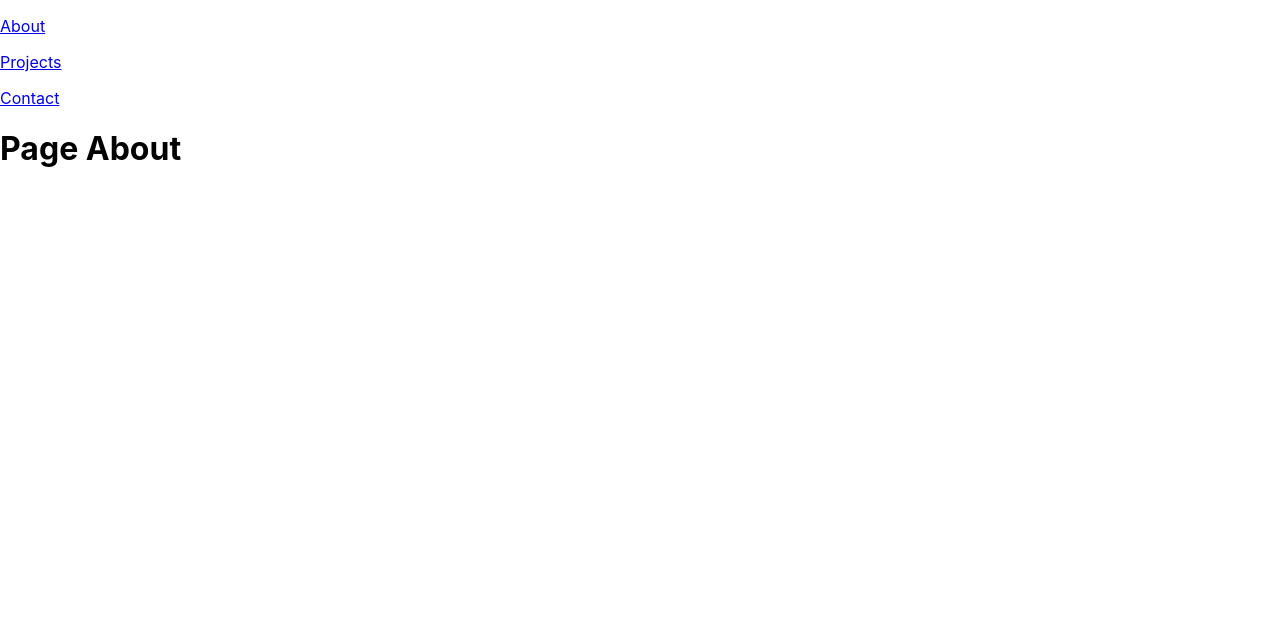
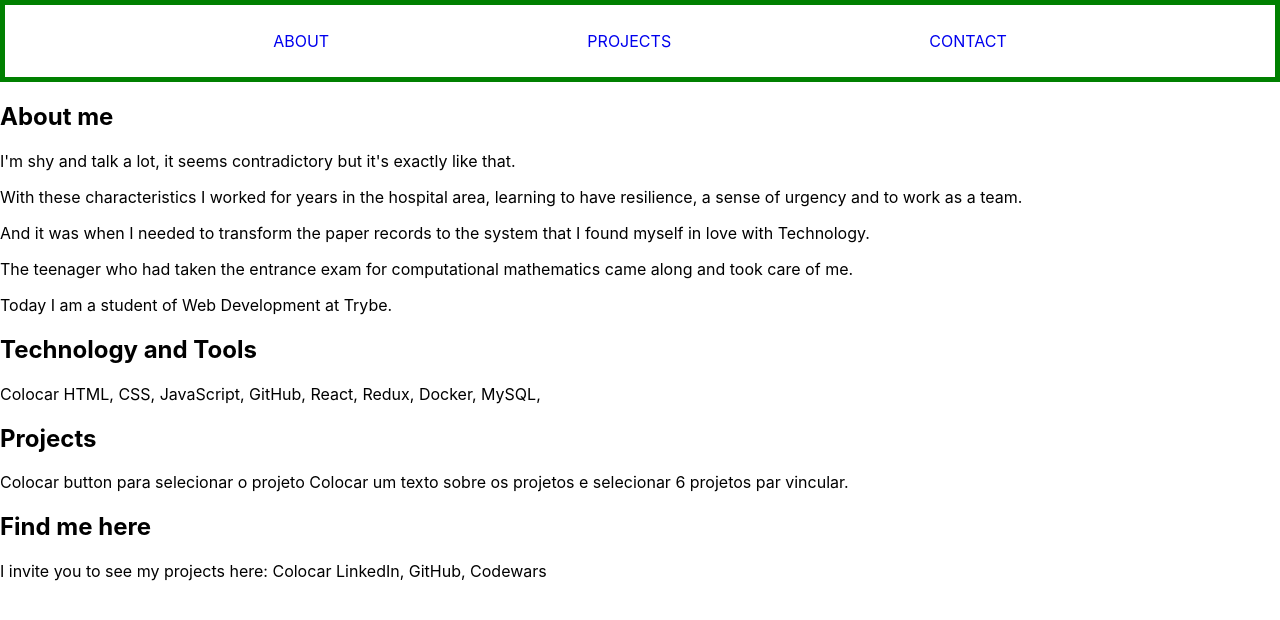
Before and after one commit to marianasaraiva/marianasaraiva.github.io, a React (Create React App) app: page / in a window 1280 px wide. Shown: the top 620 px of the page. Built offline with nearby package versions, Linux system fonts and the light colour scheme.

Commit message:
feat: add text page about

```diff
--- /dev/null
+++ b/src/components/Header.css
@@ -0,0 +1,15 @@
+.header-container {
+  border: 5px solid green;
+  display: flex;
+  justify-content: space-evenly;
+  padding: 10px;
+}
+
+a {
+  text-decoration: none;
+  text-transform: uppercase;
+}
+
+a:hover {
+  font-size: large;
+}
--- a/src/components/Header.js
+++ b/src/components/Header.js
@@ -1,9 +1,10 @@
 import React from 'react';
 import { Link } from 'react-router-dom';
+import './Header.css';
 
 function Header() {
   return (
-    <div>
+    <div className='header-container'>
       <Link to={'/'}>
         <p>About</p>
       </Link>
--- a/src/pages/About.js
+++ b/src/pages/About.js
@@ -5,8 +5,41 @@ function About() {
   return (
     <div>
       <Header />
-      <h1>Page About</h1>
+      <h2>About me</h2>
+      <p>
+        I'm shy and talk a lot, it seems contradictory but it's exactly like that.
+      </p>
+      <p>
+        With these characteristics I worked for years in the hospital area, learning to have resilience, a sense of urgency and to work as a team.
+      </p>
+      <p>
+        And it was when I needed to transform the paper records to the system that I found myself in love with Technology.
+      </p>
+      <p>
+        The teenager who had taken the entrance exam for computational mathematics came along and took care of me.
+      </p>
+      <p>
+        Today I am a student of Web Development at Trybe.
+      </p>
+
+      <h2>Technology and Tools</h2>
+      <p>
+        Colocar HTML, CSS, JavaScript, GitHub, React, Redux, Docker, MySQL,
+      </p>
+
+      <h2>Projects</h2>
+      <p>
+        Colocar button para selecionar o projeto
+        Colocar um texto sobre os projetos e selecionar 6 projetos par vincular.
+      </p>
+
+      <h2>Find me here</h2>
+      <p>
+        I invite you to see my projects here:
+        Colocar LinkedIn, GitHub, Codewars
+      </p>
     </div>
+
   );
 }
 
```
